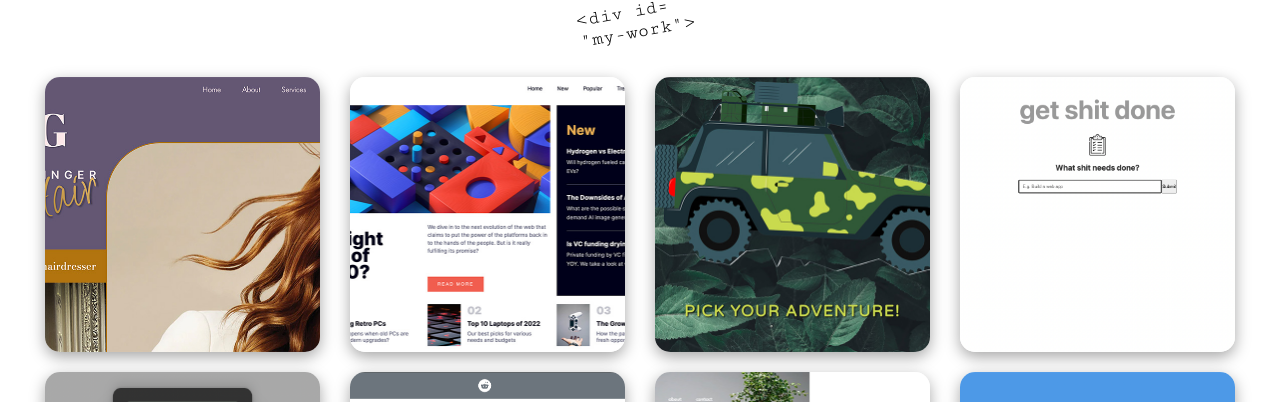
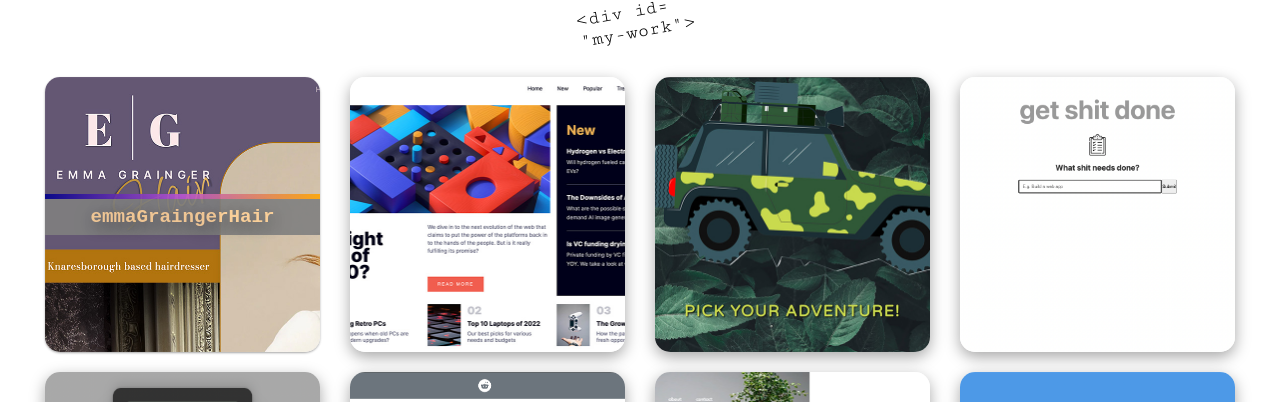
Before and after one commit to joeygil/portfolio, a React (Create React App) app: page / in a window 1280 px wide. In both pictures the pointer is over the element 182 px from the left and 400 px from the top of the page. Shown: the part 187-589 px from the top of the page. Built offline with nearby package versions, Linux system fonts and the light colour scheme; grey boxes are pictures that could not be loaded; a web font is replaced by a local one.

Commit message:
emma grainger overlay

```diff
--- a/src/App.css
+++ b/src/App.css
@@ -716,7 +716,7 @@ h2 {
   background-image: url(./images/emmagraingerhair.jpg);
   background-repeat: no-repeat;
   background-size: cover;
-  background-position: center;
+  background-position: left;
   transition: 0.4s;
   display: flex;
   align-items: center;
@@ -932,6 +932,11 @@ h2 {
   cursor: pointer;
 }
 
+.emmagrainger:hover {
+  box-shadow: rgba(0, 0, 0, 0.12) 0px 1px 3px, rgba(0, 0, 0, 0.24) 0px 1px 2px;
+  cursor: pointer;
+}
+
 .news-app:hover {
   box-shadow: rgba(0, 0, 0, 0.12) 0px 1px 3px, rgba(0, 0, 0, 0.24) 0px 1px 2px;
   cursor: pointer;
@@ -948,6 +953,11 @@ h2 {
 }
 
 .furniture:active {
+  box-shadow: rgba(50, 50, 93, 0.25) 0px 30px 60px -12px inset,
+    rgba(0, 0, 0, 0.3) 0px 18px 36px -18px inset;
+}
+
+.emmagrainger:active {
   box-shadow: rgba(50, 50, 93, 0.25) 0px 30px 60px -12px inset,
     rgba(0, 0, 0, 0.3) 0px 18px 36px -18px inset;
 }
@@ -1024,6 +1034,9 @@ h2 {
   display: block;
 }
 .furniture:hover:hover .project-overlays {
+  display: block;
+}
+.emmagrainger:hover:hover .project-overlays {
   display: block;
 }
 .reddit-client:hover .project-overlays {
```
